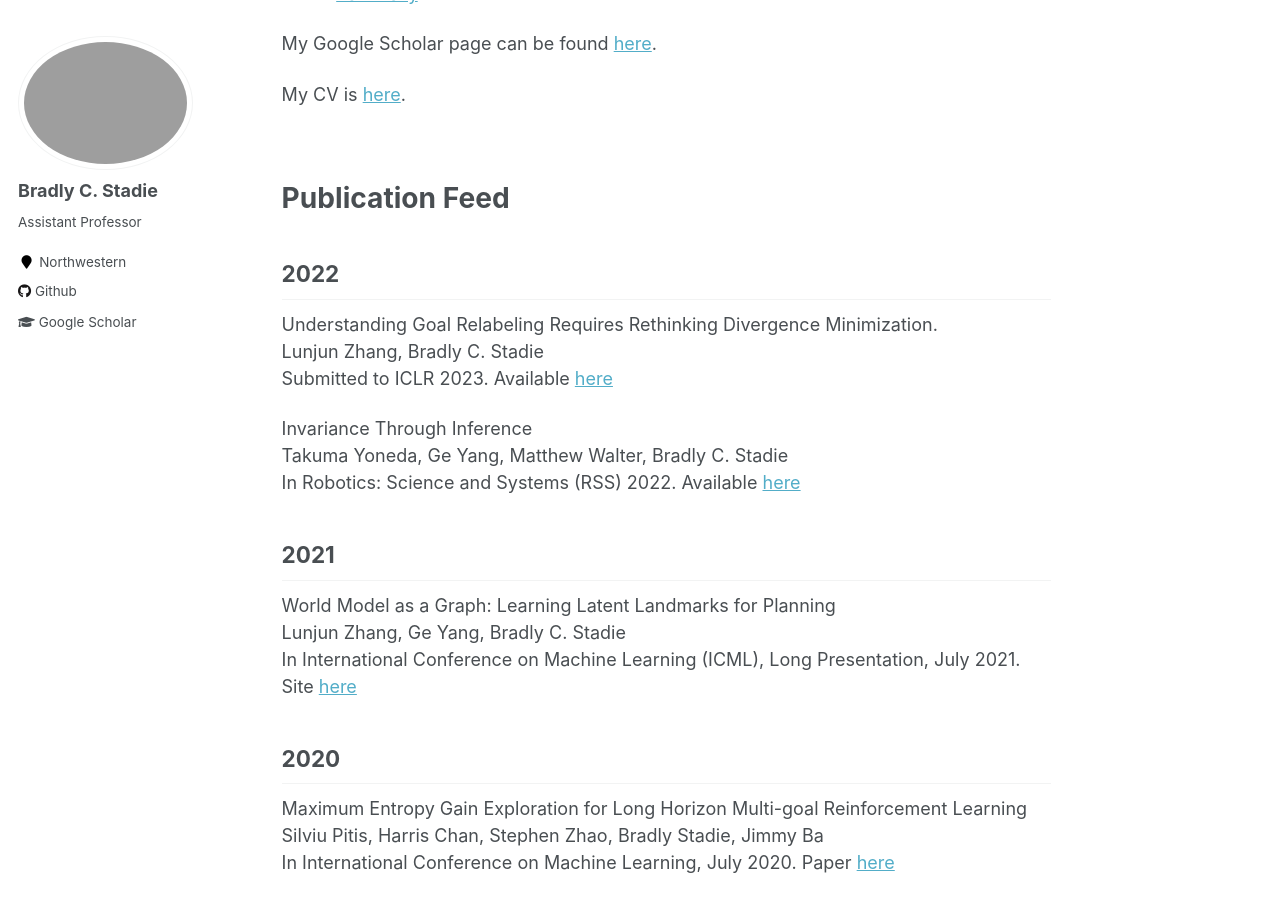
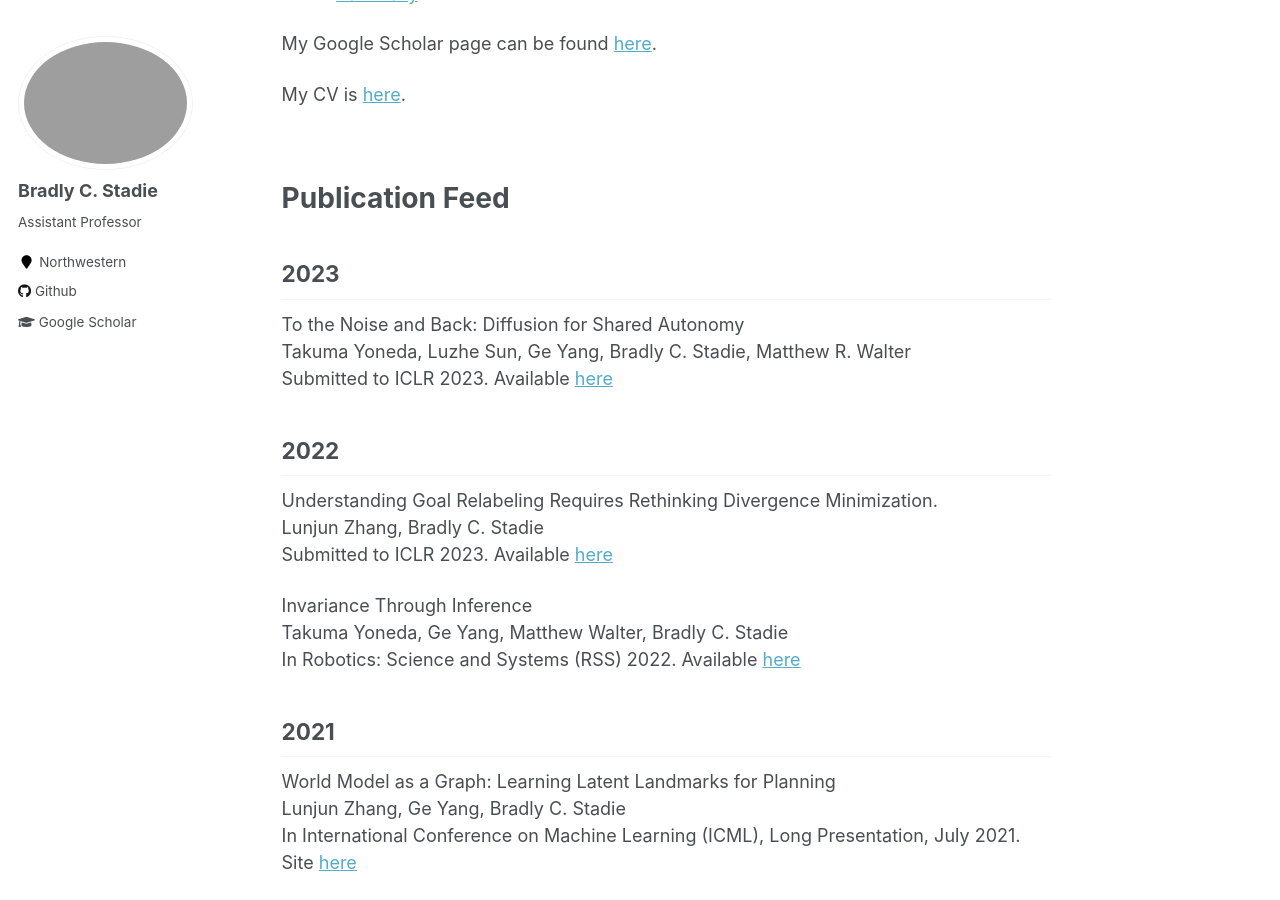
Before and after one commit to bstadie/bstadie.github.io, a Jekyll site: the page built from _pages/about.md, in a window 1280 px wide and 900 px high, scrolled down 621 px. Built offline with Jekyll 4.4.1, drawn with Linux system fonts in a browser that asks for light colours.

Commit message:
Update about.md

```diff
--- a/_pages/about.md
+++ b/_pages/about.md
@@ -46,6 +46,15 @@ My CV is [here](files/bstadie_cv.pdf).
 
 Publication Feed
 ======
+
+
+2023
+---------------
+
+To the Noise and Back: Diffusion for Shared Autonomy
+Takuma Yoneda, Luzhe Sun, Ge Yang, Bradly C. Stadie, Matthew R. Walter
+Submitted to ICLR 2023. Available [here](https://arxiv.org/pdf/2302.12244.pdf)
+
 
 2022
 ---------------
```
